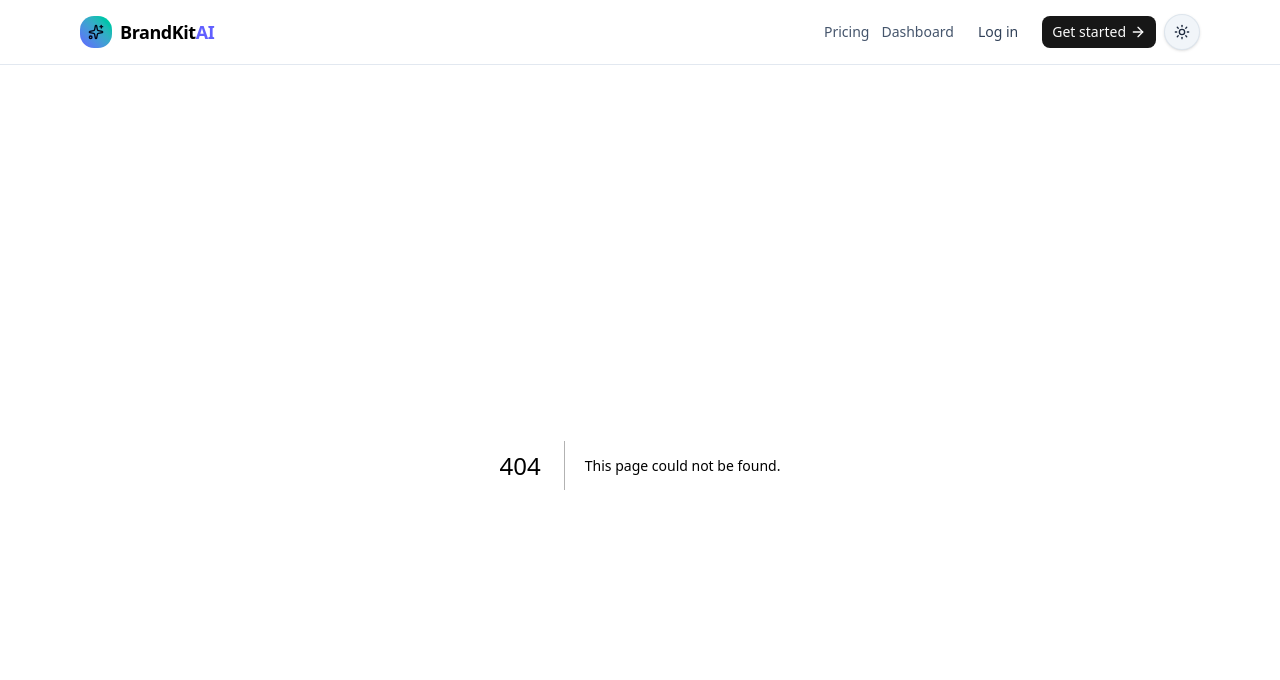
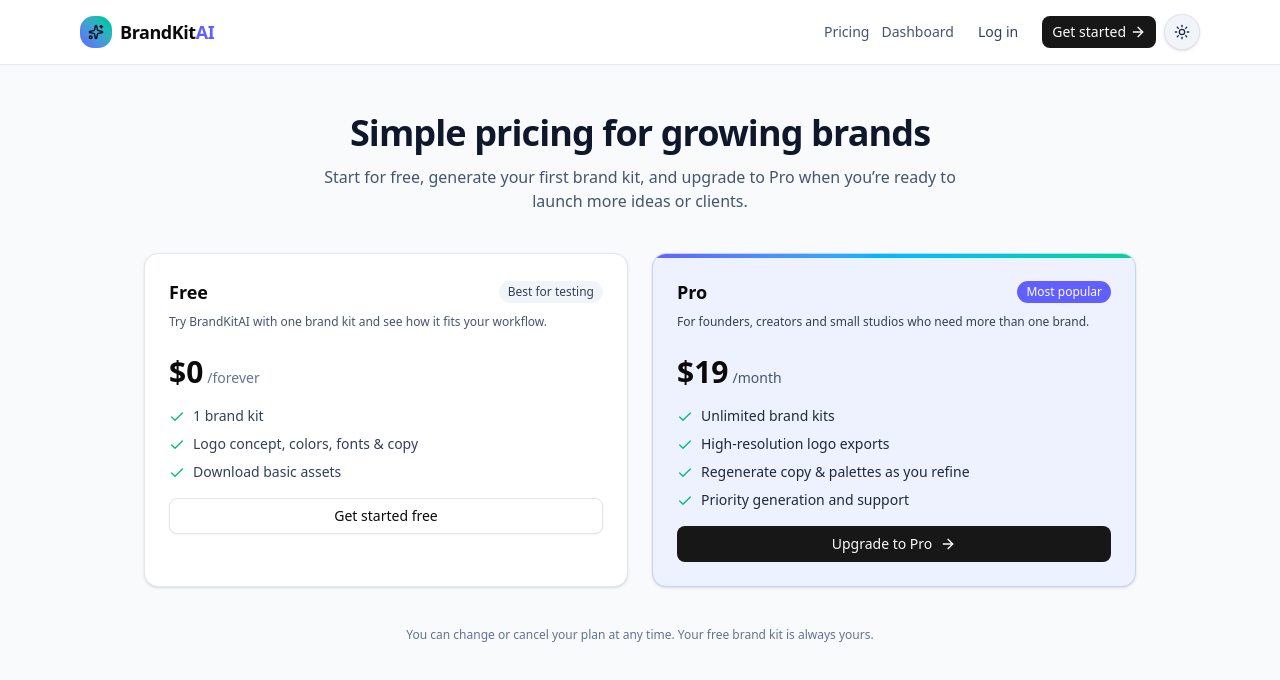
Before and after one commit to joshuajcarroll/BrandKit-AI, a Next.js app: page /pricing in a window 1280 px wide. Before the commit this address had no page. Shown: the top 680 px of the page. Built offline with nearby package versions, Linux system fonts and the light colour scheme.

Commit message:
added a pricing page

```diff
--- /dev/null
+++ b/app/pricing/page.tsx
@@ -0,0 +1,132 @@
+// app/pricing/page.tsx
+import Link from "next/link";
+import { Button } from "@/components/ui/button";
+import {
+  Card,
+  CardContent,
+  CardHeader,
+  CardTitle,
+  CardDescription,
+} from "@/components/ui/card";
+import { Badge } from "@/components/ui/badge";
+import { Check, ArrowRight } from "lucide-react";
+
+export default function PricingPage() {
+  return (
+    <div className="min-h-[calc(100vh-4rem)] bg-slate-50 text-slate-900 dark:bg-slate-950 dark:text-slate-50">
+      <main className="mx-auto max-w-5xl px-4 py-12 space-y-10">
+        {/* Heading */}
+        <section className="text-center space-y-3">
+          <h1 className="text-3xl font-semibold tracking-tight sm:text-4xl">
+            Simple pricing for growing brands
+          </h1>
+          <p className="text-sm text-slate-600 dark:text-slate-400 sm:text-base max-w-2xl mx-auto">
+            Start for free, generate your first brand kit, and upgrade to Pro
+            when you’re ready to launch more ideas or clients.
+          </p>
+        </section>
+
+        {/* Plans */}
+        <section className="grid gap-6 md:grid-cols-2">
+          {/* Free plan */}
+          <Card className="border-slate-200 bg-white dark:border-slate-800 dark:bg-slate-900/80">
+            <CardHeader>
+              <div className="flex items-center justify-between gap-2">
+                <CardTitle className="text-lg">Free</CardTitle>
+                <Badge className="bg-slate-100 text-slate-700 dark:bg-slate-800 dark:text-slate-300">
+                  Best for testing
+                </Badge>
+              </div>
+              <CardDescription className="text-xs text-slate-600 dark:text-slate-400">
+                Try BrandKitAI with one brand kit and see how it fits your
+                workflow.
+              </CardDescription>
+            </CardHeader>
+            <CardContent className="space-y-4">
+              <div className="flex items-baseline gap-1">
+                <span className="text-3xl font-semibold">$0</span>
+                <span className="text-sm text-slate-500 dark:text-slate-400">
+                  /forever
+                </span>
+              </div>
+              <ul className="space-y-2 text-sm text-slate-700 dark:text-slate-300">
+                <li className="flex items-start gap-2">
+                  <Check className="mt-[3px] h-4 w-4 text-emerald-500" />
+                  <span>1 brand kit</span>
+                </li>
+                <li className="flex items-start gap-2">
+                  <Check className="mt-[3px] h-4 w-4 text-emerald-500" />
+                  <span>Logo concept, colors, fonts & copy</span>
+                </li>
+                <li className="flex items-start gap-2">
+                  <Check className="mt-[3px] h-4 w-4 text-emerald-500" />
+                  <span>Download basic assets</span>
+                </li>
+              </ul>
+              <Link href="/sign-up">
+                <Button variant="outline" className="w-full justify-center">
+                  Get started free
+                </Button>
+              </Link>
+            </CardContent>
+          </Card>
+
+          {/* Pro plan */}
+          <Card className="border-indigo-200 bg-indigo-50 dark:border-indigo-500/60 dark:bg-slate-900/80 relative overflow-hidden">
+            <div className="pointer-events-none absolute inset-x-0 top-0 h-1 bg-gradient-to-r from-indigo-500 via-sky-400 to-emerald-400" />
+            <CardHeader>
+              <div className="flex items-center justify-between gap-2">
+                <CardTitle className="text-lg">Pro</CardTitle>
+                <Badge className="bg-indigo-500 text-xs text-white">
+                  Most popular
+                </Badge>
+              </div>
+              <CardDescription className="text-xs text-slate-700 dark:text-slate-300">
+                For founders, creators and small studios who need more than one
+                brand.
+              </CardDescription>
+            </CardHeader>
+            <CardContent className="space-y-4">
+              <div className="flex items-baseline gap-1">
+                <span className="text-3xl font-semibold">$19</span>
+                <span className="text-sm text-slate-600 dark:text-slate-400">
+                  /month
+                </span>
+              </div>
+              <ul className="space-y-2 text-sm text-slate-800 dark:text-slate-200">
+                <li className="flex items-start gap-2">
+                  <Check className="mt-[3px] h-4 w-4 text-emerald-500" />
+                  <span>Unlimited brand kits</span>
+                </li>
+                <li className="flex items-start gap-2">
+                  <Check className="mt-[3px] h-4 w-4 text-emerald-500" />
+                  <span>High-resolution logo exports</span>
+                </li>
+                <li className="flex items-start gap-2">
+                  <Check className="mt-[3px] h-4 w-4 text-emerald-500" />
+                  <span>Regenerate copy & palettes as you refine</span>
+                </li>
+                <li className="flex items-start gap-2">
+                  <Check className="mt-[3px] h-4 w-4 text-emerald-500" />
+                  <span>Priority generation and support</span>
+                </li>
+              </ul>
+              {/* For now, just go to dashboard; later this will trigger Clerk Billing checkout */}
+              <Link href="/dashboard">
+                <Button className="w-full justify-center gap-2">
+                  Upgrade to Pro
+                  <ArrowRight className="h-4 w-4" />
+                </Button>
+              </Link>
+            </CardContent>
+          </Card>
+        </section>
+
+        <p className="text-center text-xs text-slate-500 dark:text-slate-400">
+          You can change or cancel your plan at any time. Your free brand kit is
+          always yours.
+        </p>
+      </main>
+    </div>
+  );
+}
```
